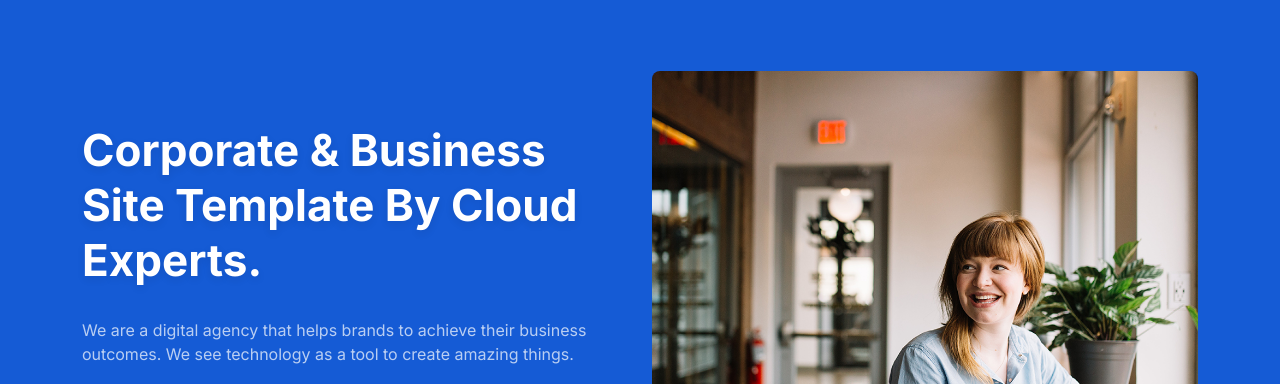
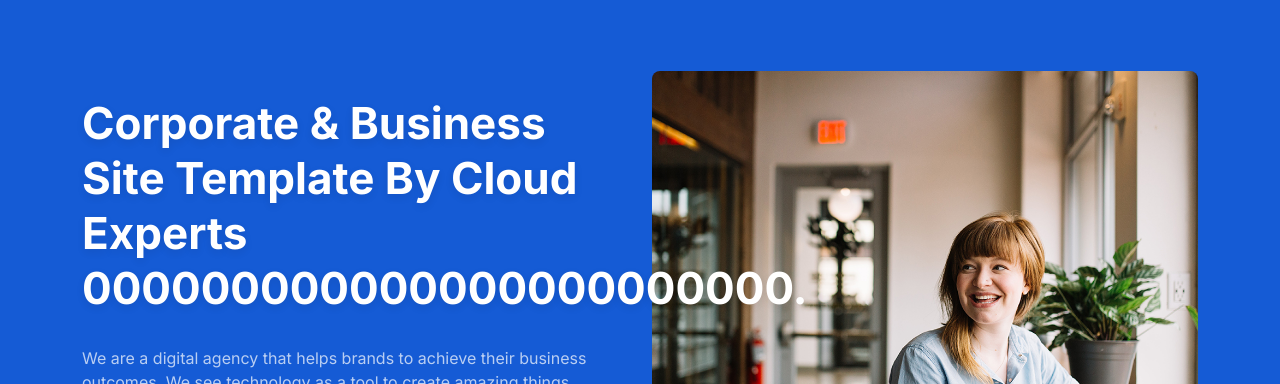
Before and after one commit to cloudexpertsltd/htmlsite, a plain HTML site: page index.html in a window 1280 px wide. Shown: the part 89-473 px from the top of the page. Drawn offline with Linux system fonts and the light colour scheme.

Commit message:
Update index.html

```diff
--- a/index.html
+++ b/index.html
@@ -133,7 +133,7 @@
       <div class="row align-items-center">
         <div class="col-lg-6 col-md-12 col-12">
           <div class="header-content">
-            <h1>Corporate & Business Site Template by Cloud Experts.</h1>
+            <h1>Corporate & Business Site Template by Cloud Experts 000000000000000000000000.</h1>
             <p>
               We are a digital agency that helps brands to achieve their
               business outcomes. We see technology as a tool to create amazing
```
